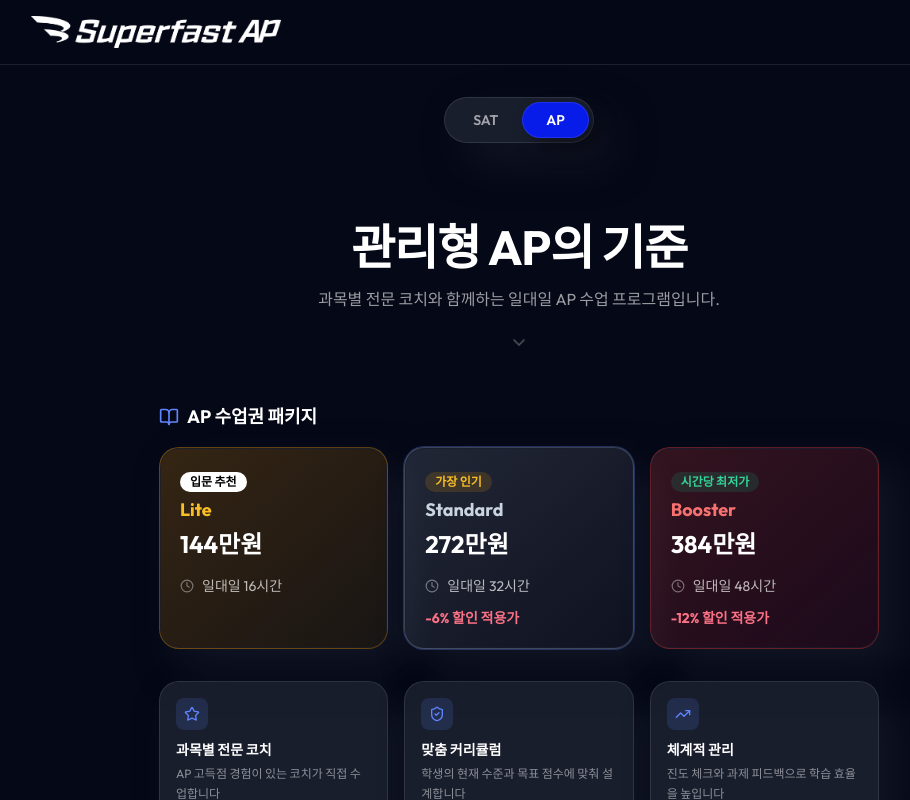
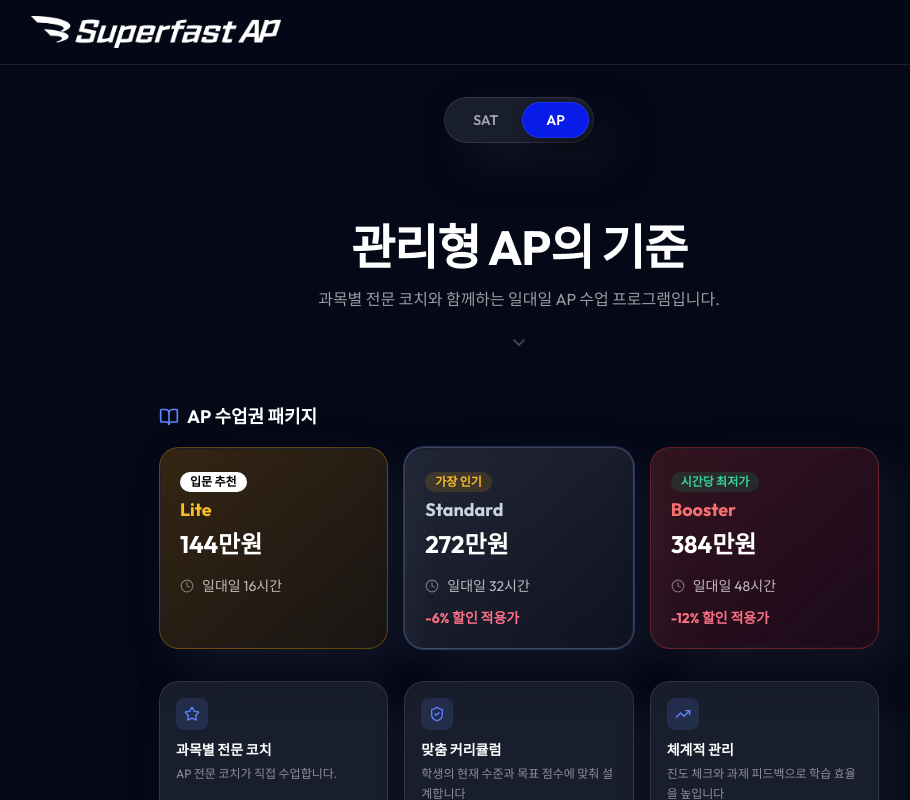
Before and after one commit to SuperfastSAT1600/class-enrollment, a Next.js app: page / in a window 1280 px wide. Both pictures are taken after a click on the button "AP". Shown: the top 800 px of the page, without its empty margins (121-1031 px from the left). Built offline with nearby package versions, Linux system fonts and the light colour scheme.

Commit message:
fix: 과목별 전문 코치 서브 설명글 변경
Co-Authored-By: Claude Sonnet 4.6 <noreply@anthropic.com>

```diff
--- a/components/enrollment/APEnrollmentSection.tsx
+++ b/components/enrollment/APEnrollmentSection.tsx
@@ -84,7 +84,7 @@ export const APEnrollmentSection = React.forwardRef<HTMLDivElement>(
               {
                 icon: Star,
                 title: '과목별 전문 코치',
-                desc: 'AP 고득점 경험이 있는 코치가 직접 수업합니다',
+                desc: 'AP 전문 코치가 직접 수업합니다.',
               },
               {
                 icon: ShieldCheck,
```
